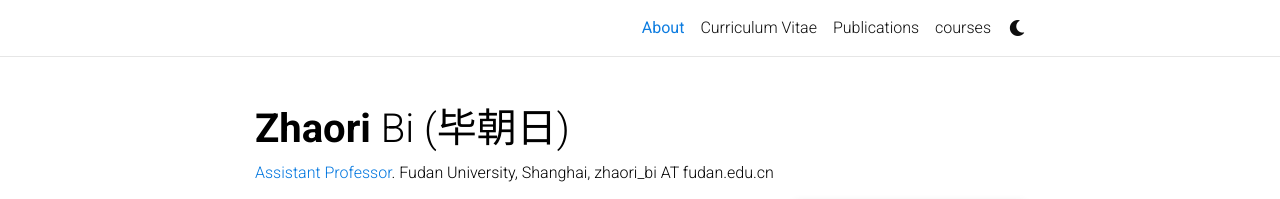
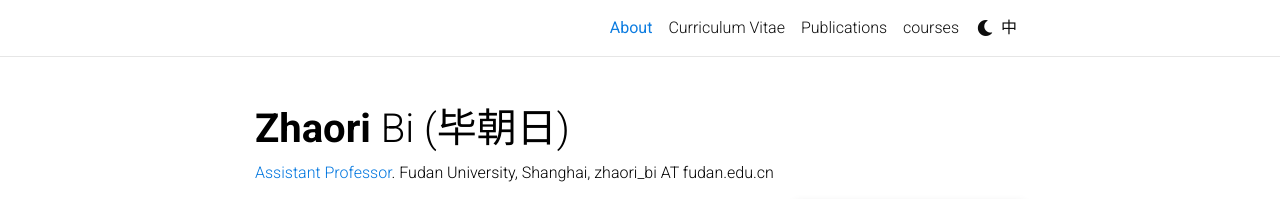
Before and after one commit to bzr2915/bzr2915, a Jekyll site: the page built from _pages/about.md, in a window 1280 px wide. Shown: the top 199 px of the page. Built offline with Jekyll 4.4.1, drawn with Linux system fonts in a browser that asks for light colours; full-size pictures stand in for the smaller copies a plugin makes; comment, search, counter and statistics services are not loaded; a style sheet for code colours, icons or effects is not loaded.

Commit message:
feat: add language toggle to navbar

```diff
--- a/_includes/header.html
+++ b/_includes/header.html
@@ -104,6 +104,15 @@
                 </button>
               </li>
               {%- endif %}
+
+              <!-- Language toggle -->
+              <li class="nav-item">
+                {%- if page.lang == 'zh' -%}
+                <a class="nav-link" href="{{ page.lang_alternate | default: '/' | relative_url }}">EN</a>
+                {%- else -%}
+                <a class="nav-link" href="{{ page.lang_alternate | default: '/zh/' | relative_url }}">中</a>
+                {%- endif -%}
+              </li>
             </ul>
           </div>
         </div>
```
